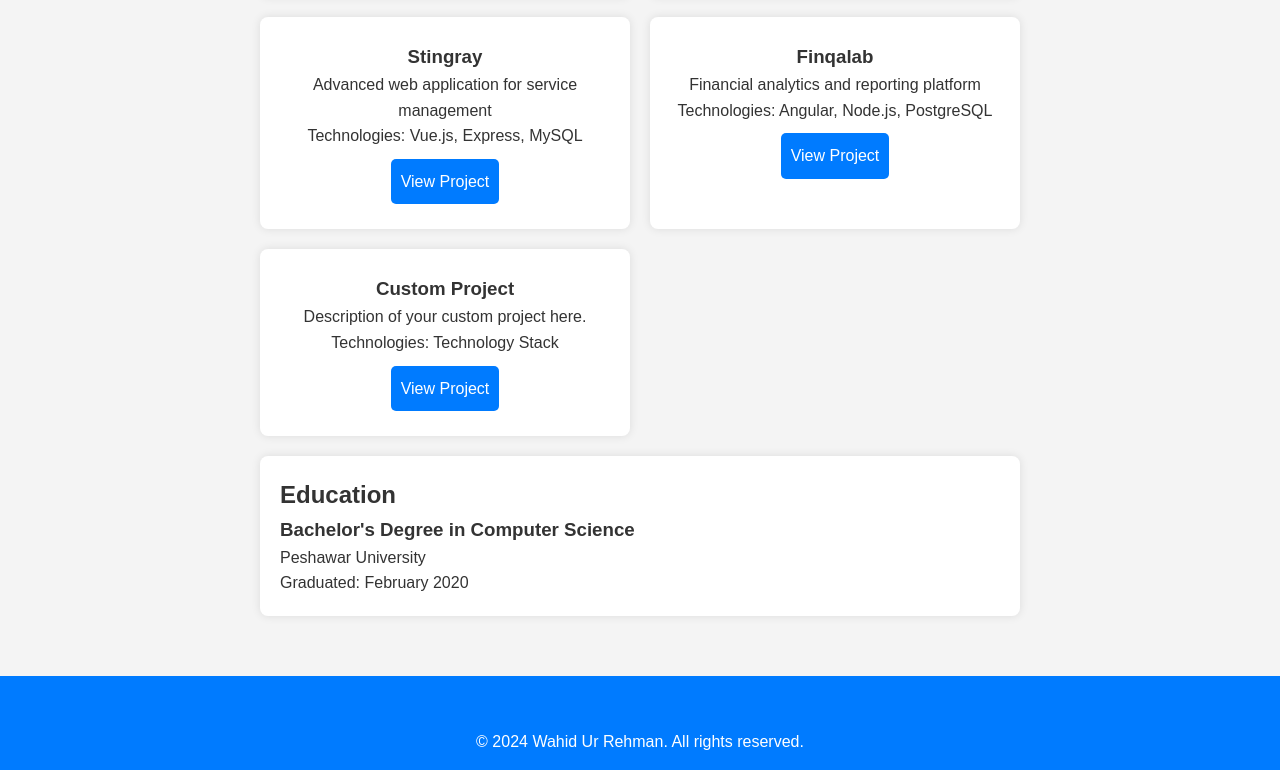
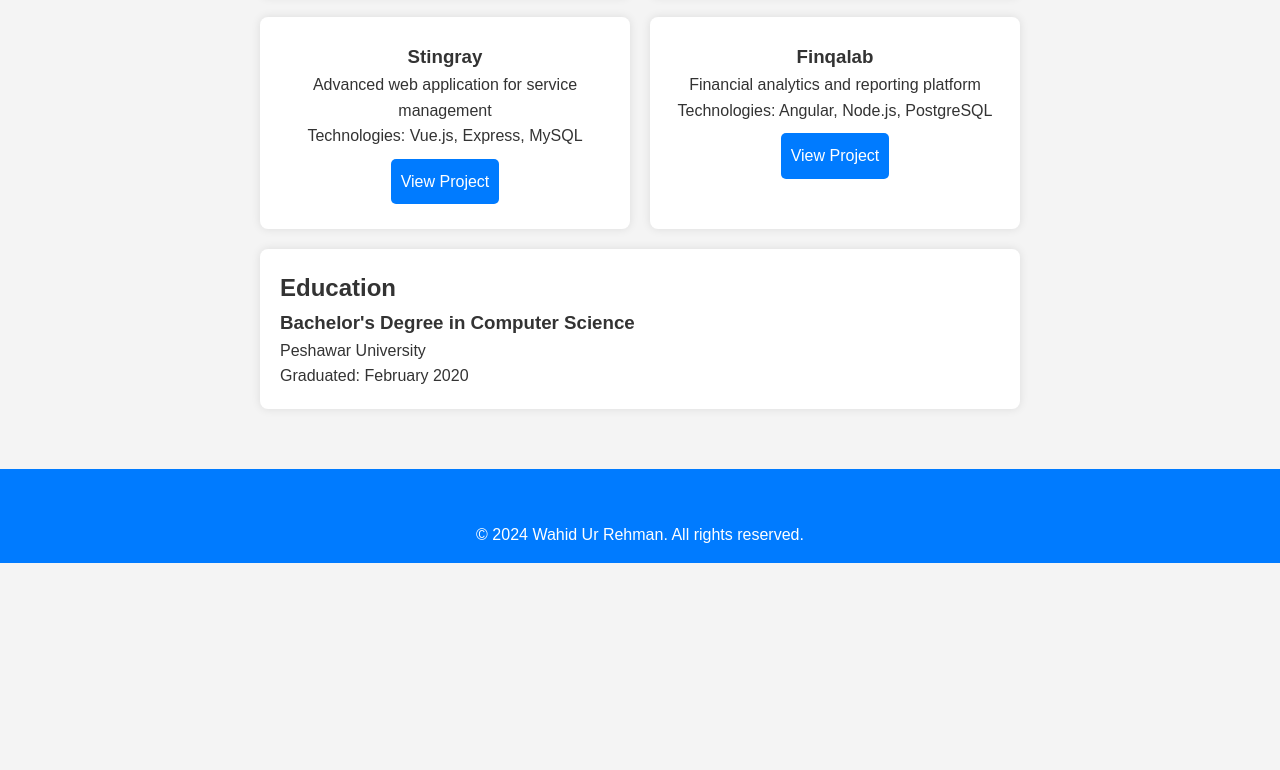
Before and after one commit to wahid-dev1/wahid-dev1, a plain HTML site: page index.html in a window 1280 px wide. Shown: the part 2616-3386 px from the top of the page. After the commit the page ends 3179 px from the top, so only its background shows below. Drawn offline with Linux system fonts and the light colour scheme; a script that the page names is missing; some icons are missing.

Commit message:
Update index.html

```diff
--- a/index.html
+++ b/index.html
@@ -185,14 +185,7 @@
                         <a href="https://www.finqalab.com/" target="_blank" class="project-link">View Project</a>
                     </div>
                 </div>
-                <div class="project-card">
-                    <div class="project-info">
-                        <h3>Custom Project</h3>
-                        <p>Description of your custom project here.</p>
-                        <p>Technologies: Technology Stack</p>
-                        <a href="https://your-custom-project-link.com" target="_blank" class="project-link">View Project</a>
-                    </div>
-                </div>
+
             </div>
         </section>
 
```
